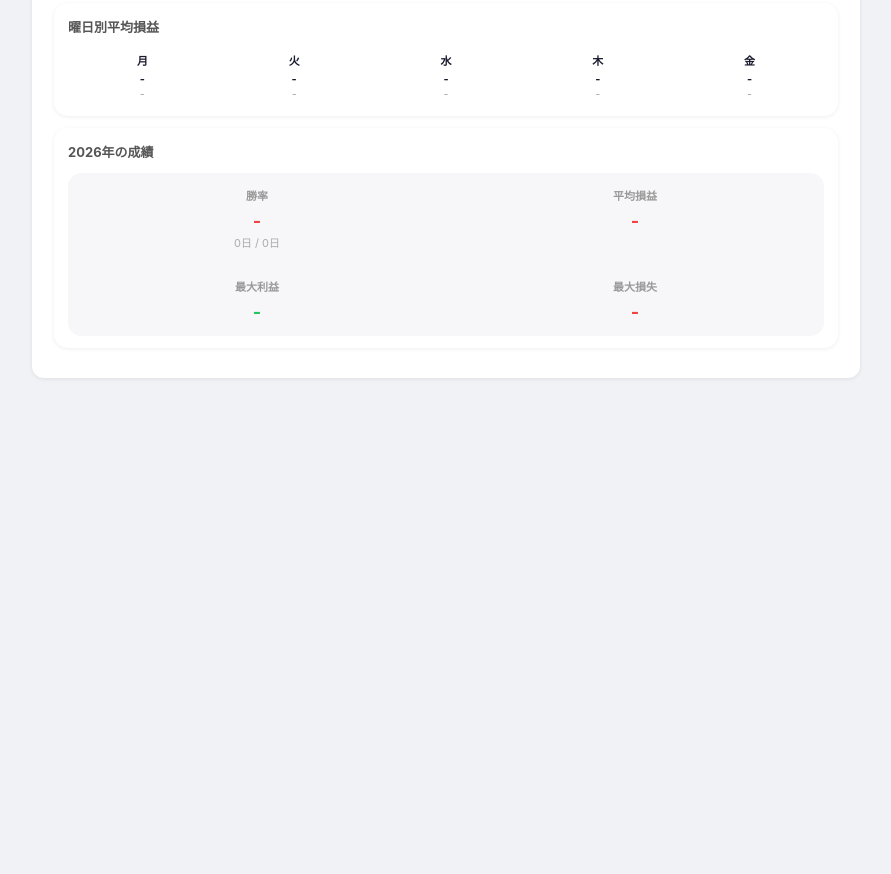
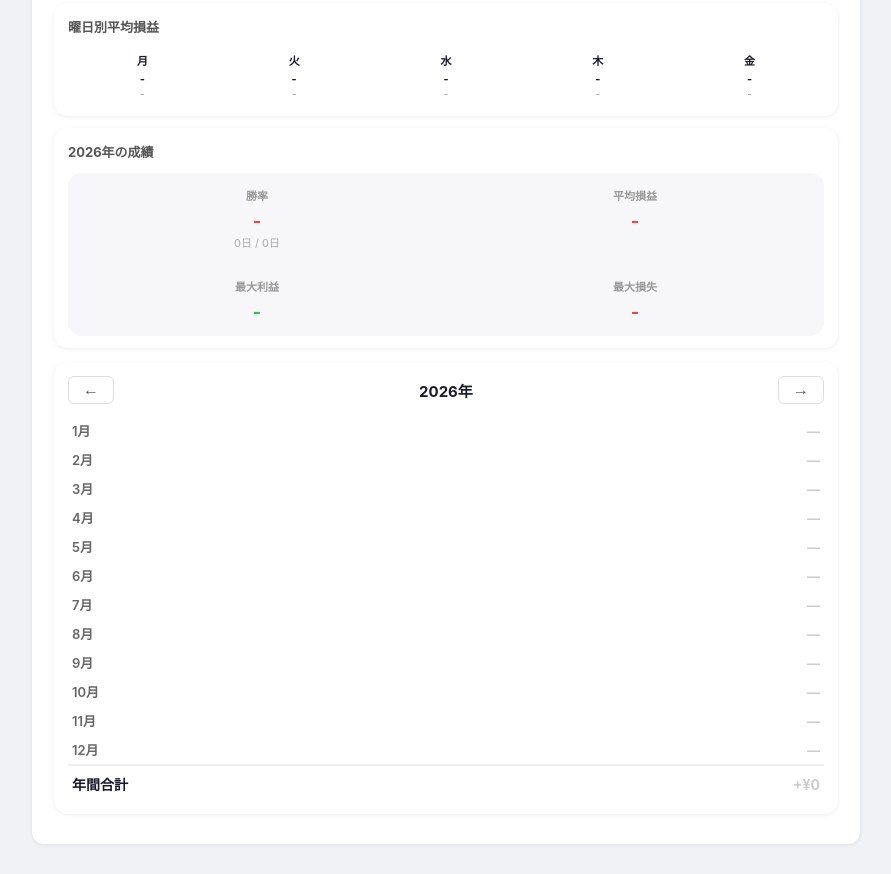
Before and after one commit to hayato198609/trading-cal, a plain HTML site: page index.html in a window 1280 px wide. Shown: the part 904-1778 px from the top of the page, without its empty margins (194-1085 px from the left). Before the commit the page ends 1312 px from the top, so only its background shows below. Drawn offline with Linux system fonts and the light colour scheme.

Commit message:
Implement yearly statistics rendering
Added functionality to render the yearly statistics section including navigation buttons and monthly totals.

```diff
--- a/index.html
+++ b/index.html
@@ -436,6 +436,17 @@ header h1 { font-size: 17px; font-weight: 700; }
 .cat-name-link{cursor:pointer;color:#2980b9;text-decoration:underline;}
 .cat-name-link:active{opacity:0.7;}
 .cat-detail-total{display:flex;justify-content:space-between;font-weight:700;padding:8px 4px 0;border-top:1px solid #eee;margin-top:4px;}
+/* 年間収支セクション */
+.pnl-yr-nav{display:flex;align-items:center;justify-content:space-between;margin-bottom:12px;}
+.pnl-yr-btn{background:none;border:1px solid #ddd;border-radius:6px;padding:4px 14px;font-size:16px;cursor:pointer;color:#555;-webkit-tap-highlight-color:transparent;}
+.pnl-yr-btn:active{background:#f0f0f0;}
+.pnl-yr-title{font-size:15px;font-weight:700;color:#1a1a2e;}
+.pnl-yr-table{width:100%;border-collapse:collapse;font-size:13px;}
+.pnl-yr-mo{padding:5px 4px;color:#666;font-weight:600;width:50%;}
+.pnl-yr-val{padding:5px 4px;text-align:right;font-weight:700;width:50%;color:#ccc;}
+.pnl-yr-pos{color:#1e8a4a;}
+.pnl-yr-neg{color:#c0392b;}
+.pnl-yr-total td{padding:8px 4px;font-weight:700;border-top:2px solid #eee;font-size:14px;}
 </style>
 </head>
 <body>
@@ -495,6 +506,7 @@ header h1 { font-size: 17px; font-weight: 700; }
       </div>
       <div id="monthly-grid"></div>
       <div class="stats-section" id="stats-section"></div>
+      <div id="pnl-year-section" style="margin-top:14px;padding:0 2px"></div>
     </div>
   </div>
 
@@ -561,6 +573,7 @@ let state = {
   dailyPnl: {},
   calYear:   TODAY.getFullYear(),
   calMonth:  TODAY.getMonth(),
+  pnlYearView: TODAY.getFullYear(),
   categories:   ['現金・預金'],
   assetInput:   {},
   assetRecords: {},  // { "YYYY-MM-DD": {total, values} }
@@ -828,6 +841,7 @@ function renderCalSummary() {
   set('s-monthly', monthly); set('s-yearly', yearly);
   renderMonthlyGrid();
   renderStats();
+  renderYearSection();
 }
 function renderStats(){
   const ct=document.getElementById('stats-section');
@@ -1661,6 +1675,36 @@ function showCatYearDetail(cat){
   document.getElementById('cat-detail-modal').classList.add('open');
 }
 function closeCatDetailModal(e){if(e.target===document.getElementById('cat-detail-modal'))document.getElementById('cat-detail-modal').classList.remove('open');}
+
+function renderYearSection(){
+  var ct=document.getElementById('pnl-year-section');
+  if(!ct)return;
+  if(!state.pnlYearView)state.pnlYearView=new Date().getFullYear();
+  var y=state.pnlYearView;
+  var yearTotal=0;
+  var rows='';
+  for(var mo=1;mo<=12;mo++){
+    var val=calcMonthlyTotal(y,mo);
+    if(val!==null&&val!==undefined)yearTotal+=val;
+    var valStr=val!==null&&val!==undefined?(val>=0?'+':'')+yen(val):'—';
+    var vc=val===null||val===undefined?'':(val>0?'pnl-yr-pos':val<0?'pnl-yr-neg':'');
+    rows+='<tr><td class="pnl-yr-mo">'+mo+'月</td><td class="pnl-yr-val '+vc+'">'+valStr+'</td></tr>';
+  }
+  var tc=yearTotal>0?'pnl-yr-pos':yearTotal<0?'pnl-yr-neg':'';
+  ct.innerHTML=
+    '<div class="stats-card">'
+    +'<div class="pnl-yr-nav">'
+    +'<button class="pnl-yr-btn" onclick="prevPnlYear()">&#8592;</button>'
+    +'<span class="pnl-yr-title">'+y+'年</span>'
+    +'<button class="pnl-yr-btn" onclick="nextPnlYear()">&#8594;</button>'
+    +'</div>'
+    +'<table class="pnl-yr-table"><tbody>'+rows+'</tbody>'
+    +'<tfoot><tr class="pnl-yr-total"><td>年間合計</td>'
+    +'<td class="pnl-yr-val '+tc+'">'+(yearTotal>=0?'+':'')+yen(yearTotal)+'</td></tr></tfoot>'
+    +'</table></div>';
+}
+function prevPnlYear(){if(!state.pnlYearView)state.pnlYearView=new Date().getFullYear();state.pnlYearView--;renderYearSection();}
+function nextPnlYear(){if(!state.pnlYearView)state.pnlYearView=new Date().getFullYear();state.pnlYearView++;renderYearSection();}
 </script>
 <div class="pnl-modal" id="exp-add-modal" onclick="expAddModalBgClick(event)">
   <div class="pnl-modal-box">
```
